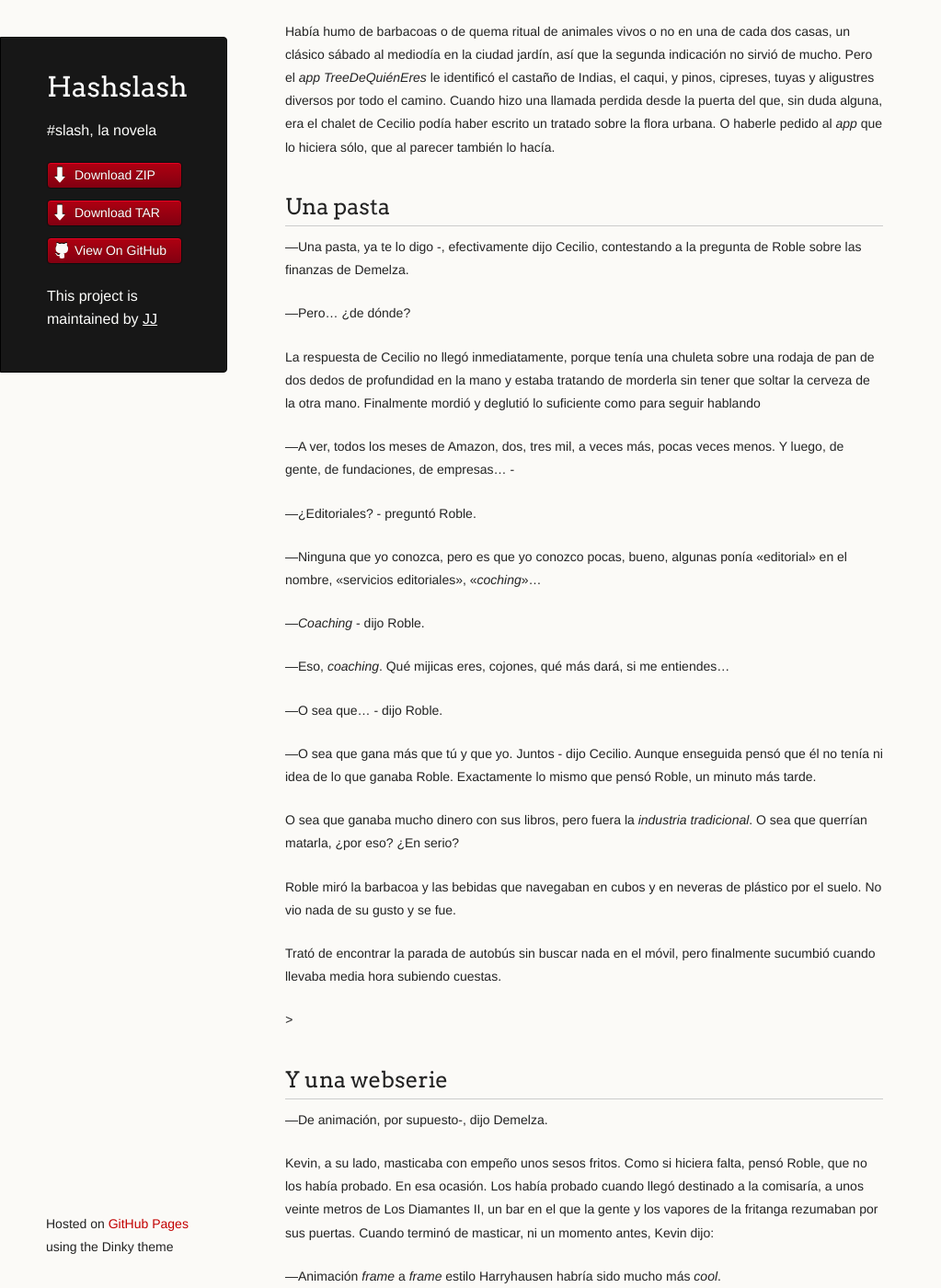
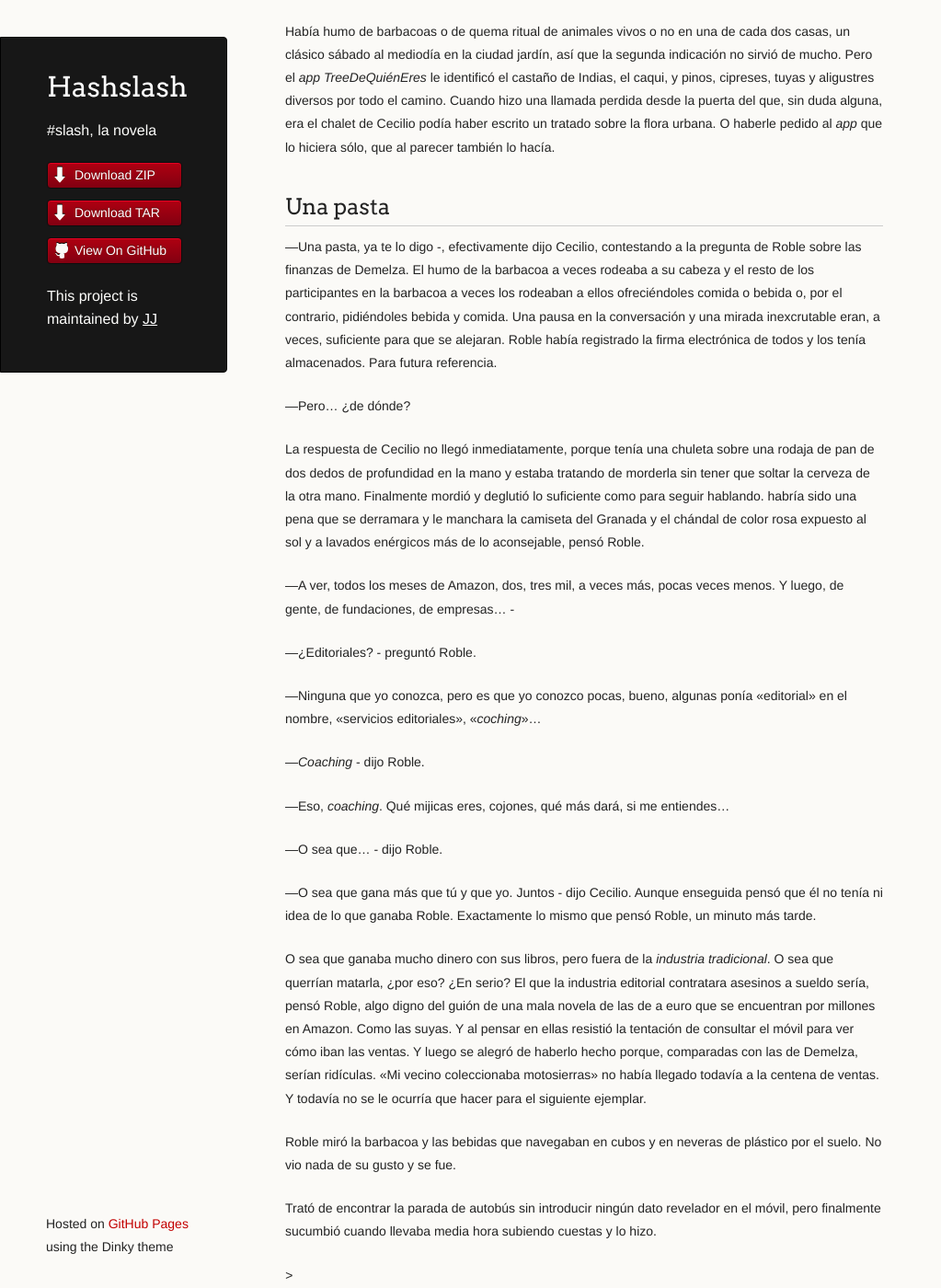
Before and after one commit to JJ/HashSlash, a Jekyll site: the page built from texto/HashSlash.md, in a window 1280 px wide and 1400 px high, scrolled down 88963 px. Shown: the whole window at 92% size, without its empty margins (0-1023 px from the left). Built offline with Jekyll 4.4.1, drawn with Linux system fonts in a browser that asks for light colours.

Commit message:
Sync texto/HashSlash.md from master to gh-pages

```diff
--- a/texto/HashSlash.md
+++ b/texto/HashSlash.md
@@ -4250,14 +4250,24 @@ hiciera sólo, que al parecer también lo hacía.
 ## Una pasta
 
 —Una pasta, ya te lo digo -, efectivamente dijo Cecilio, contestando a
-la pregunta de Roble sobre las finanzas de Demelza.
+la pregunta de Roble sobre las finanzas de Demelza. El humo de la
+barbacoa a veces rodeaba a su cabeza y el resto de los participantes
+en la barbacoa a veces los rodeaban a ellos ofreciéndoles comida o
+bebida o, por el contrario, pidiéndoles bebida y comida. Una pausa en
+la conversación y una mirada inexcrutable eran, a veces, suficiente
+para que se alejaran. Roble había registrado la firma electrónica de
+todos y los tenía almacenados. Para futura referencia.
 
 —Pero... ¿de dónde?
 
 La respuesta de Cecilio no llegó inmediatamente, porque tenía una
 chuleta sobre una rodaja de pan de dos dedos de profundidad en la mano
 y estaba tratando de morderla sin tener que soltar la cerveza de la
-otra mano. Finalmente mordió y deglutió lo suficiente como para seguir hablando
+otra mano. Finalmente mordió y deglutió lo suficiente como para seguir
+hablando. habría sido una pena que se derramara y le manchara la
+camiseta del Granada y el chándal de color rosa expuesto al sol y a
+lavados enérgicos más de
+lo aconsejable, pensó Roble.
 
 —A ver, todos los meses de Amazon, dos, tres mil, a veces más, pocas
 veces menos. Y luego, de gente, de fundaciones, de empresas... -
@@ -4279,14 +4289,23 @@ entiendes...
 enseguida pensó que él no tenía ni idea de lo que ganaba
 Roble. Exactamente lo mismo que pensó Roble, un minuto más tarde.
 
-O sea que ganaba mucho dinero con sus libros, pero fuera la *industria
-tradicional*. O sea que querrían matarla, ¿por eso? ¿En serio?
+O sea que ganaba mucho dinero con sus libros, pero fuera de la *industria
+tradicional*. O sea que querrían matarla, ¿por eso? ¿En serio? El que
+la industria editorial contratara asesinos a sueldo sería, pensó
+Roble, algo digno del guión de una mala novela de las de a euro que se
+encuentran por millones en Amazon. Como las suyas. Y al pensar en
+ellas resistió la tentación de consultar el móvil para ver cómo iban
+las ventas. Y luego se alegró de haberlo hecho porque, comparadas con
+las de Demelza, serían ridículas. «Mi vecino coleccionaba motosierras»
+no había llegado todavía a la centena de ventas. Y todavía no se le
+ocurría que hacer para el siguiente ejemplar.
 
 Roble miró la barbacoa y las bebidas que navegaban en cubos y en
 neveras de plástico por el suelo. No vio nada de su gusto y se fue.
 
-Trató de encontrar la parada de autobús sin buscar nada en el móvil,
-pero finalmente sucumbió cuando llevaba media hora subiendo cuestas.
+Trató de encontrar la parada de autobús sin introducir ningún  dato revelador en el móvil,
+pero finalmente sucumbió cuando llevaba media hora subiendo cuestas y
+lo hizo.
 
 *>*
 
```
